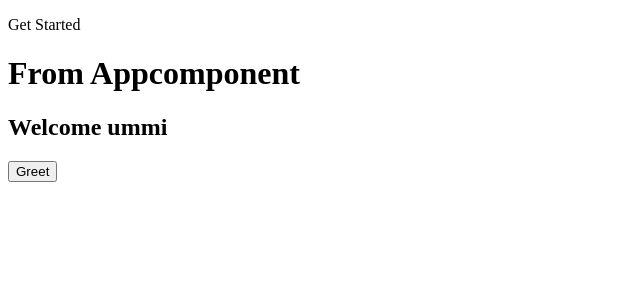
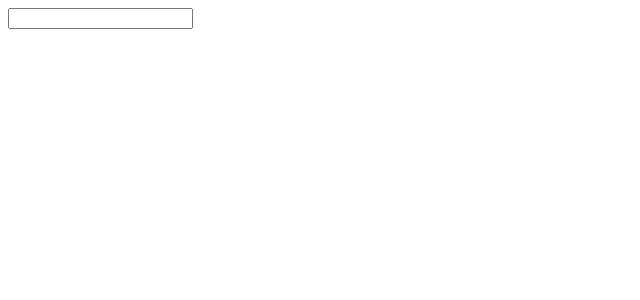
Before and after one commit to UmmiMohamed/selfDevelopment-app, an Angular app: page / in a window 1280 px wide. Shown: the top 300 px of the page, without its empty margins (0-640 px from the left). Built offline with nearby package versions, Linux system fonts and the light colour scheme.

Commit message:
form
form

```diff
--- a/src/app/app.component.html
+++ b/src/app/app.component.html
@@ -1,3 +1 @@
-<p>Get Started</p>
-<h1>From Appcomponent</h1>
 <app-test></app-test>
--- a/src/app/app.module.ts
+++ b/src/app/app.module.ts
@@ -1,5 +1,6 @@
 import { BrowserModule } from '@angular/platform-browser';
 import { NgModule } from '@angular/core';
+import {FormsModule} from '@angular/forms';
 
 import { AppRoutingModule } from './app-routing.module';
 import { AppComponent } from './app.component';
@@ -12,7 +13,8 @@ import { TestComponent } from './test/test/test.component';
   ],
   imports: [
     BrowserModule,
-    AppRoutingModule
+    AppRoutingModule,
+    FormsModule
   ],
   providers: [],
   bootstrap: [AppComponent]
--- a/src/app/test/test/test.component.html
+++ b/src/app/test/test/test.component.html
@@ -1,5 +1,13 @@
-<h2>
-    Welcome {{name}}
-</h2>
+
+<!--OnClick
 <button (click)="onClick()">Greet</button>
-<p>{{greeting}}</p>
+<p>{{greeting}}</p>-->
+
+
+<!-- <input #myName type="text">
+<button (click)="logMessage(myName.value)">Log</button> -->
+
+<!--two way binding-->
+
+<input [(ngModel)]="name" type="text">
+{{name}}
--- a/src/app/test/test/test.component.ts
+++ b/src/app/test/test/test.component.ts
@@ -7,20 +7,24 @@ import { Component, OnInit } from '@angular/core';
 })
 export class TestComponent implements OnInit {
 
-  public name = 'ummi';
-  public myId = 'testId';
-  public successClass = 'text-success';
-  public greeting: string;
-  public hasError = true;
+   public name: string;
+  // public myId = 'testId';
+  // public successClass = 'text-success';
+  // public greeting: string;
+  // public hasError = true;
 
   constructor() { }
 
   ngOnInit() {
   }
 
-onClick() {
-  console.log('Welcome to Codeevolution');
-  this.greeting = 'Welcome to Codevolution';
-}
+  // function called by front end (html) when button clicked
+// onClick() {
+//   this.greeting = 'Welcome User';
+// }
+
+// logMessage(value){
+//   console.log(value);
+// }
 
 }
```
